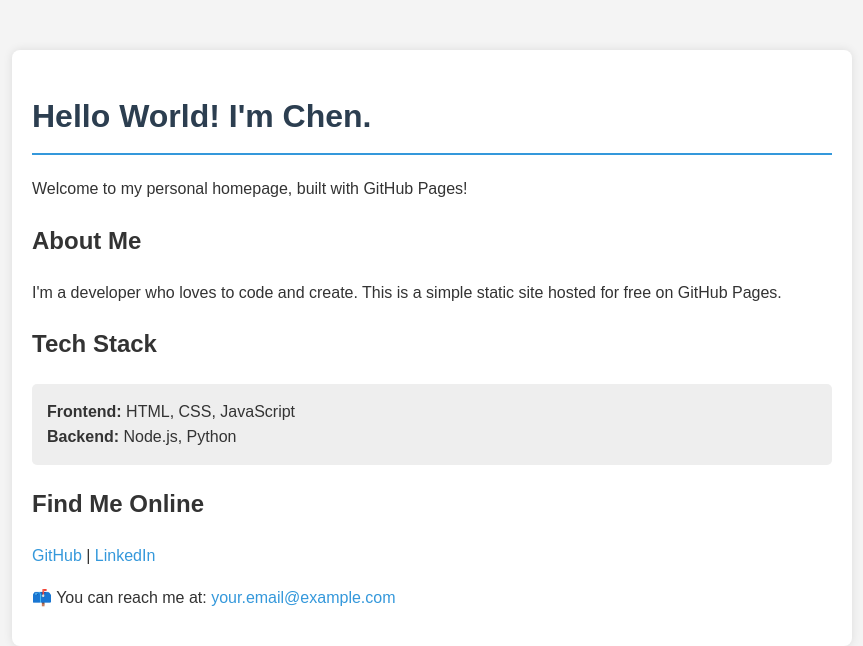
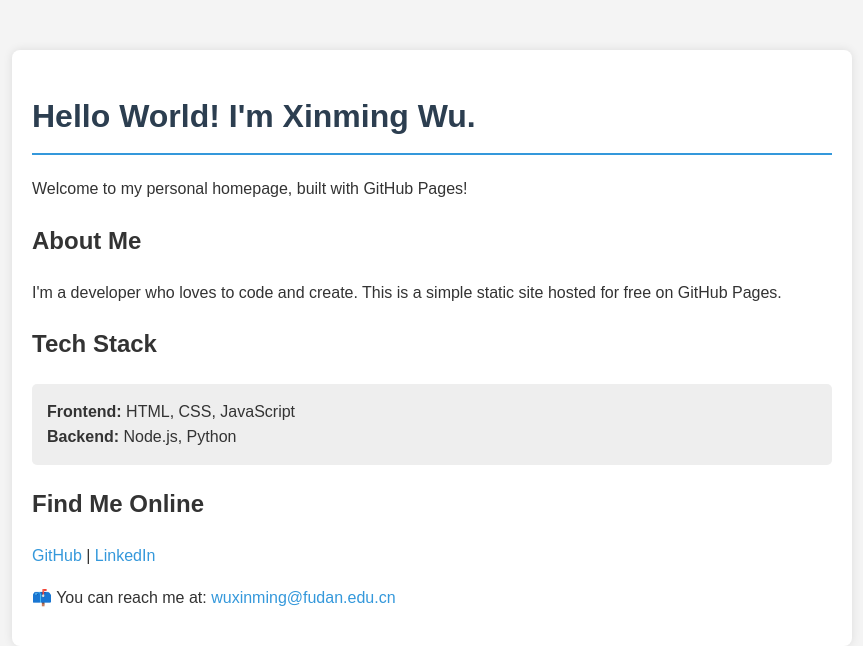
Before and after one commit to x-m-wu/xmwu.github.io, a plain HTML site: page index.html in a window 1280 px wide. Shown: the whole page, without its empty margins (208-1071 px from the left). Drawn offline with Linux system fonts and the light colour scheme.

Commit message:
Update index.html

```diff
--- a/index.html
+++ b/index.html
@@ -42,7 +42,7 @@
 </head>
 <body>
     <div class="container">
-        <h1>Hello World! I'm Chen.</h1>
+        <h1>Hello World! I'm Xinming Wu.</h1>
         <p>Welcome to my personal homepage, built with GitHub Pages!</p>
 
         <h2>About Me</h2>
@@ -60,7 +60,7 @@
             <a href="https://linkedin.com/in/yourprofile" target="_blank">LinkedIn</a>
         </p>
 
-        <p>📫 You can reach me at: <a href="mailto:your.email@example.com">your.email@example.com</a></p>
+        <p>📫 You can reach me at: <a href="mailto:wuxinming@fudan.edu.cn">wuxinming@fudan.edu.cn</a></p>
     </div>
 </body>
 </html>
```
